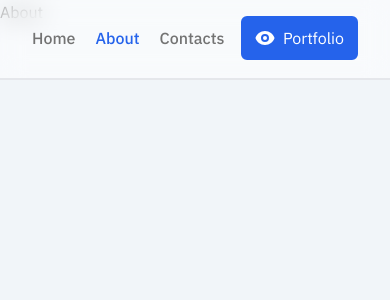
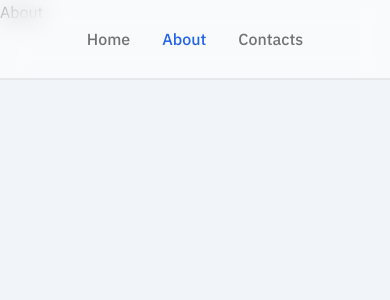
Before and after one commit to qhungg289/personal-site-qhungg289, a Next.js app: page /about in a window 390 px wide. Shown: the top 300 px of the page. Built offline with nearby package versions, Linux system fonts and the light colour scheme.

Commit message:
Update Nav component

```diff
--- a/components/nav/Nav.js
+++ b/components/nav/Nav.js
@@ -4,14 +4,14 @@ import Link from "next/link";
 export default function Nav() {
 	return (
 		<nav className="fixed top-0 z-10  h-20 w-full  border-b-2 bg-white/50 py-4 backdrop-blur-md">
-			<div className="container flex items-center justify-between">
-				<div className="space-x-5 sm:space-x-14">
+			<div className="container flex h-full items-center justify-center sm:justify-between">
+				<div className="space-x-8 sm:space-x-14">
 					<NavLink href="/" pathName="Home" />
 					<NavLink href="/about" pathName="About" />
 					<NavLink href="/contacts" pathName="Contacts" />
 				</div>
 
-				<div>
+				<div className="hidden sm:block">
 					<Link href={"/portfolio"} passHref>
 						<a className="flex items-center gap-2 rounded-md border-2 border-blue-600 bg-blue-600 px-3 py-2 text-white transition-all hover:bg-transparent hover:text-blue-600">
 							<svg
```
